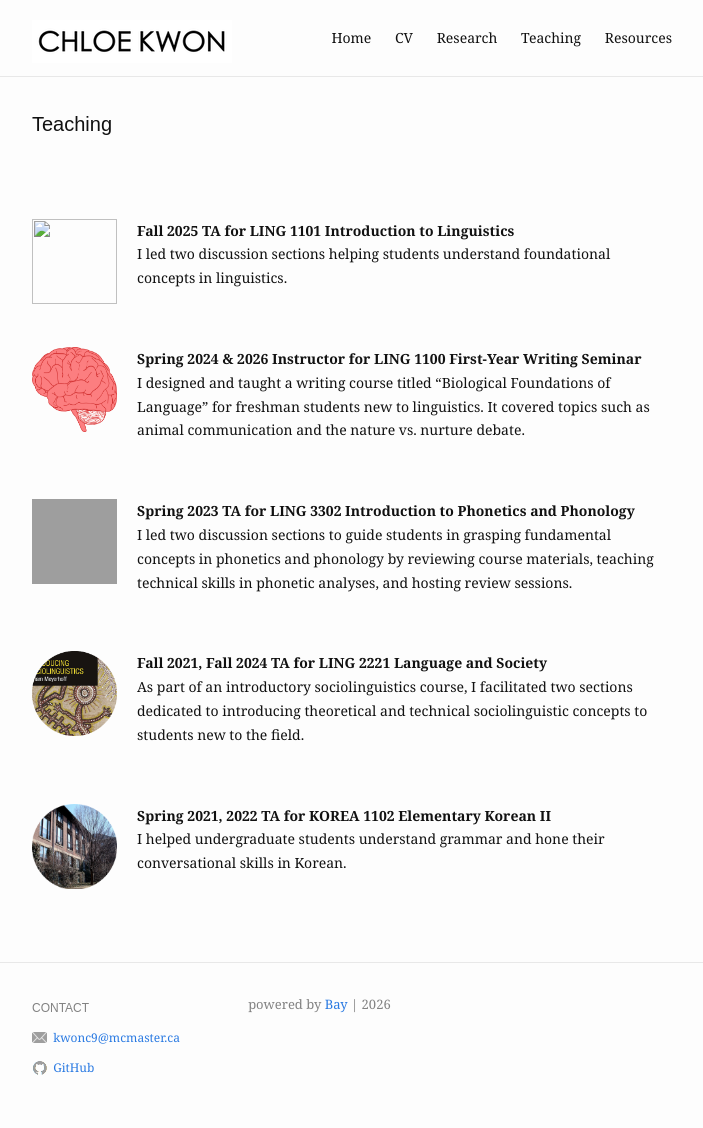
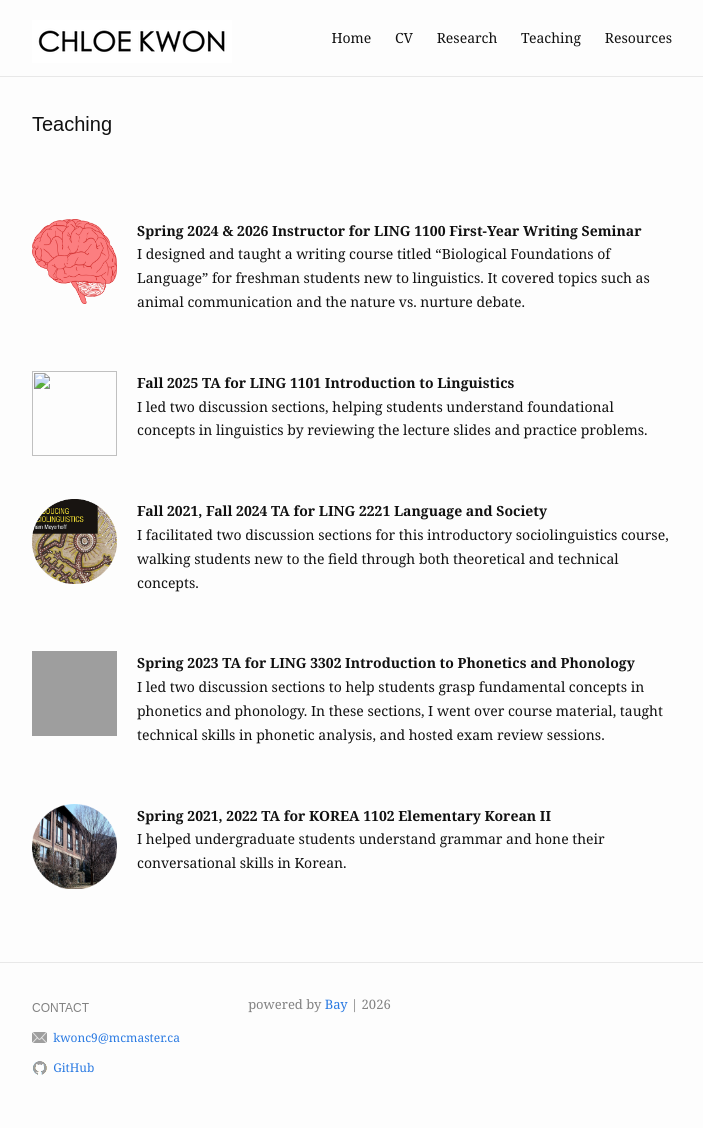
Before and after one commit to chloedkkwon/chloedkkwon.github.io, a Jekyll site: the page built from teaching.md, in a window 1280 px wide. Shown: the whole page, without its empty margins (288-991 px from the left). Built offline with Jekyll 4.4.1, drawn with Linux system fonts in a browser that asks for light colours.

Commit message:
Refine teaching role descriptions in teaching.md
Updated descriptions for various teaching roles to enhance clarity and detail.

```diff
--- a/teaching.md
+++ b/teaching.md
@@ -3,27 +3,26 @@ layout: work
 title: Teaching
 slug: /teaching
 items:
-
-  - title: Fall 2025 TA for LING 1101 Introduction to Linguistics
-    description: I led two discussion sections helping students understand foundational concepts in linguistics.
-
   - title: Spring 2024 & 2026 Instructor for LING 1100 First-Year Writing Seminar
     image:
       src: /assets/img/work/brain.png
       alt: brain
     description: I designed and taught a writing course titled "Biological Foundations of Language" for freshman students new to linguistics. It covered topics such as animal communication and the nature vs. nurture debate.
 
-  - title: Spring 2023 TA for LING 3302 Introduction to Phonetics and Phonology
-    image:
-      src: /assets/img/work/phon_phon.png
-      alt: phon_phon
-    description: I led two discussion sections to guide students in grasping fundamental concepts in phonetics and phonology by reviewing course materials, teaching technical skills in phonetic analyses, and hosting review sessions.
+  - title: Fall 2025 TA for LING 1101 Introduction to Linguistics
+    description: I led two discussion sections, helping students understand foundational concepts in linguistics by reviewing the lecture slides and practice problems.
 
   - title: Fall 2021, Fall 2024 TA for LING 2221 Language and Society
     image:
       src: /assets/img/work/meyerhoff.png
       alt: meyerhoff
-    description: As part of an introductory sociolinguistics course, I facilitated two sections dedicated to introducing theoretical and technical sociolinguistic concepts to students new to the field.
+    description: I facilitated two discussion sections for this introductory sociolinguistics course, walking students new to the field through both theoretical and technical concepts.
+
+  - title: Spring 2023 TA for LING 3302 Introduction to Phonetics and Phonology
+    image:
+      src: /assets/img/work/phon_phon.png
+      alt: phon_phon
+    description: I led two discussion sections to help students grasp fundamental concepts in phonetics and phonology. In these sections, I went over course material, taught technical skills in phonetic analysis, and hosted exam review sessions.
 
   - title: Spring 2021, 2022 TA for KOREA 1102 Elementary Korean II
     image:
```
